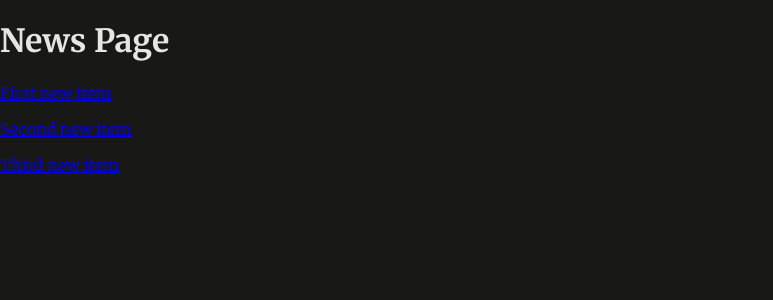
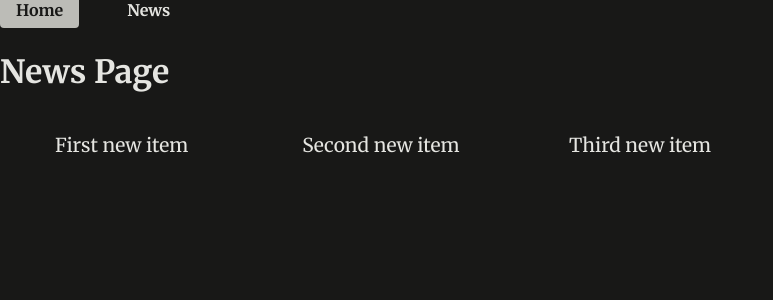
Before and after one commit to Veuge/nextjs-practice, a Next.js app in the folder 02-news/: page /news in a window 1280 px wide. Shown: the top 300 px of the page, without its empty margins (0-773 px from the left). Built offline with nearby package versions, Linux system fonts and the light colour scheme.

Commit message:
Common header in root layout.

```diff
--- a/02-news/app/layout.js
+++ b/02-news/app/layout.js
@@ -1,3 +1,4 @@
+import MainHeader from '@/components/header';
 import './globals.css';
 
 export const metadata = {
@@ -8,7 +9,10 @@ export const metadata = {
 export default function RootLayout({ children }) {
  return (
     <html lang="en">
-      <body>{children}</body>
+      <body>
+        <MainHeader />
+        {children}
+      </body>
     </html>
   )
 }
--- a/02-news/app/news/page.jsx
+++ b/02-news/app/news/page.jsx
@@ -10,11 +10,13 @@ export default function NewsPage() {
   return (
     <>
       <h1>News Page</h1>
-      {news.map((newDetails) => (
-        <Link key={newDetails.id} href={`/news/${newDetails.id}`}>
-          <p>{newDetails.title}</p>
-        </Link>
-      ))}
+      <main className="news-list">
+        {news.map((newDetails) => (
+          <Link key={newDetails.id} href={`/news/${newDetails.id}`}>
+            <p>{newDetails.title}</p>
+          </Link>
+        ))}
+      </main>
     </>
   );
 }
--- /dev/null
+++ b/02-news/components/header.jsx
@@ -0,0 +1,16 @@
+import Link from "next/link";
+
+export default function MainHeader() {
+  return (
+    <nav id="main-header">
+      <ul>
+        <li>
+          <Link href='/'>Home</Link>
+        </li>
+        <li>
+          <Link href='/news'>News</Link>
+        </li>
+      </ul>
+    </nav>
+  )
+}
```
